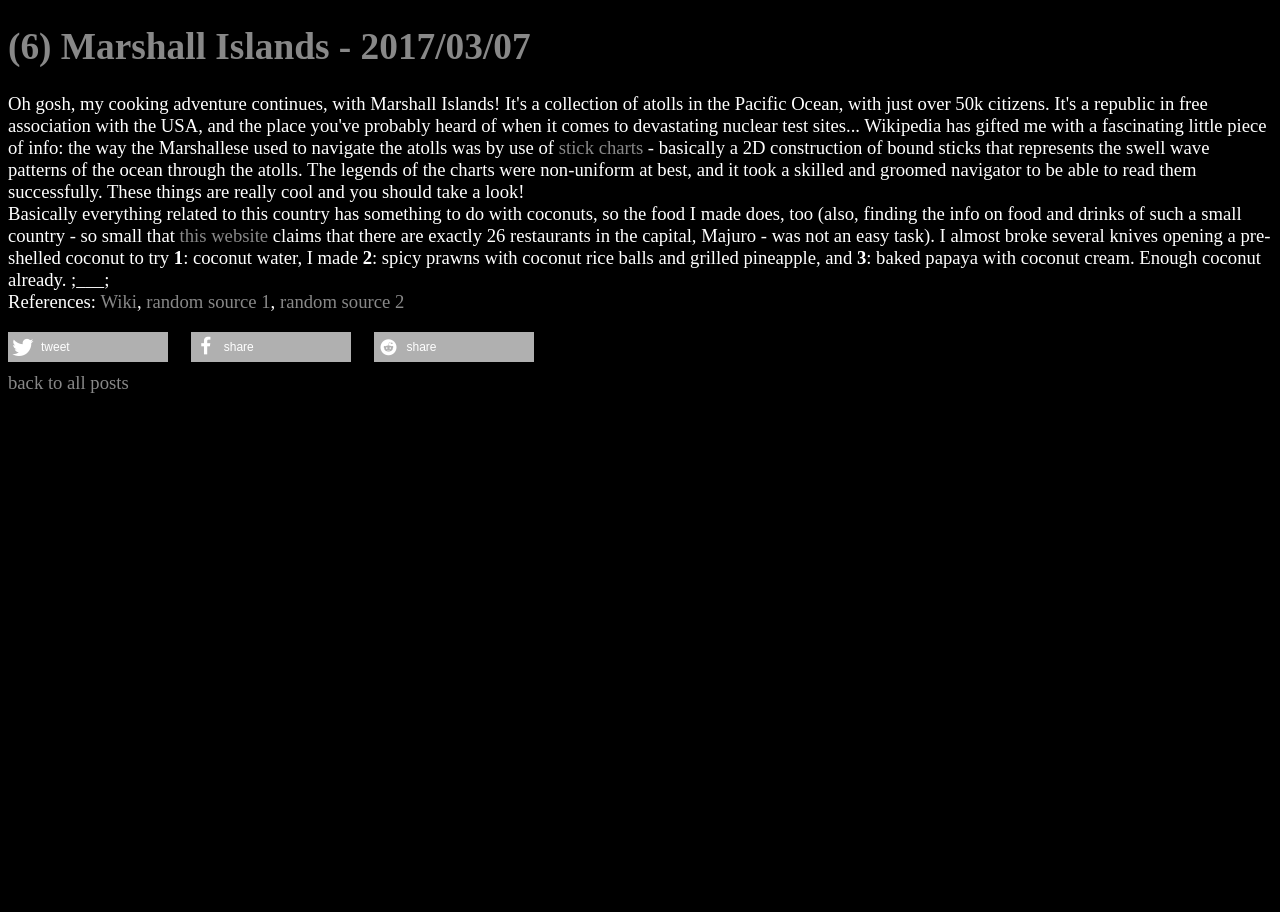
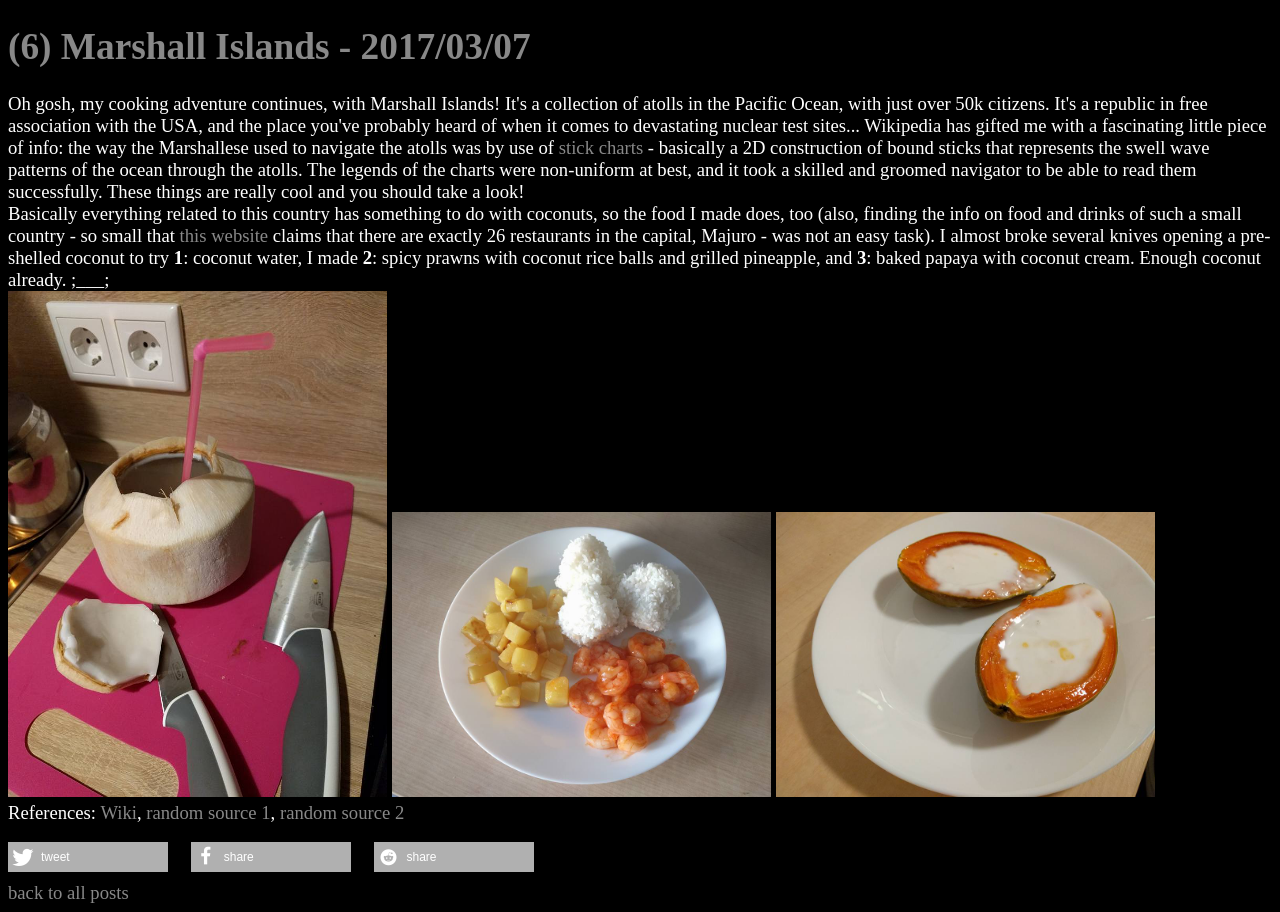
Before and after one commit to Shaidil/shaidil.github.io, a Jekyll site: the page built from _posts/cooking/2017-03-07-cooking-stuff.html, in a window 1280 px wide. Built offline with Jekyll 4.4.1, drawn with Linux system fonts in a browser that asks for light colours; nearby versions of some CDN libraries; some web fonts are replaced.

Commit message:
Update 2017-03-07-cooking-stuff.html

```diff
--- a/_posts/cooking/2017-03-07-cooking-stuff.html
+++ b/_posts/cooking/2017-03-07-cooking-stuff.html
@@ -4,6 +4,10 @@ title: (6) Marshall Islands - 2017/03/07
 <p>
 Oh gosh, my cooking adventure continues, with Marshall Islands! It's a collection of atolls in the Pacific Ocean, with just over 50k citizens. It's a republic in free association with the USA, and the place you've probably heard of when it comes to devastating nuclear test sites... Wikipedia has gifted me with a fascinating little piece of info: the way the Marshallese used to navigate the atolls was by use of <a href="https://en.wikipedia.org/wiki/Marshall_Islands_stick_chart">stick charts</a> - basically a 2D construction of bound sticks that represents the swell wave patterns of the ocean through the atolls. The legends of the charts were non-uniform at best, and it took a skilled and groomed navigator to be able to read them successfully. These things are really cool and you should take a look!<br>
 Basically everything related to this country has something to do with coconuts, so the food I made does, too (also, finding the info on food and drinks of such a small country - so small that <a href="http://www.iexplore.com/…/marshall-isl…/food-and-restaurants">this website</a> claims that there are exactly 26 restaurants in the capital, Majuro - was not an easy task). I almost broke several knives opening a pre-shelled coconut to try <b>1</b>: coconut water, I made <b>2</b>: spicy prawns with coconut rice balls and grilled pineapple, and <b>3</b>: baked papaya with coconut cream. Enough coconut already. ;___;<br>
+  <img class="responsive" title="coconut water" src="/images/2017-03-07/marshallese-food-1.jpg" />
+<img class="responsive" title="spicy prawns with coconut rice and grilled pineapple" src="/images/2017-03-07/marshallese-food-2.jpg" />
+  <img class="responsive" title="baked papaya with coconut cream" src="/images/2017-03-07/marshallese-food-3.jpg" />
+<br>
 
   References: <a href="https://en.wikipedia.org/wiki/Marshall_Islands">Wiki</a>, <a href="http://www.internationalcuisine.com/category/marshall-islands/">random source 1</a>, <a href="http://www.travelingeast.com/oceania/marshall-islands/marshallese-cuisine/">random source 2</a><br>
 </p>
```
